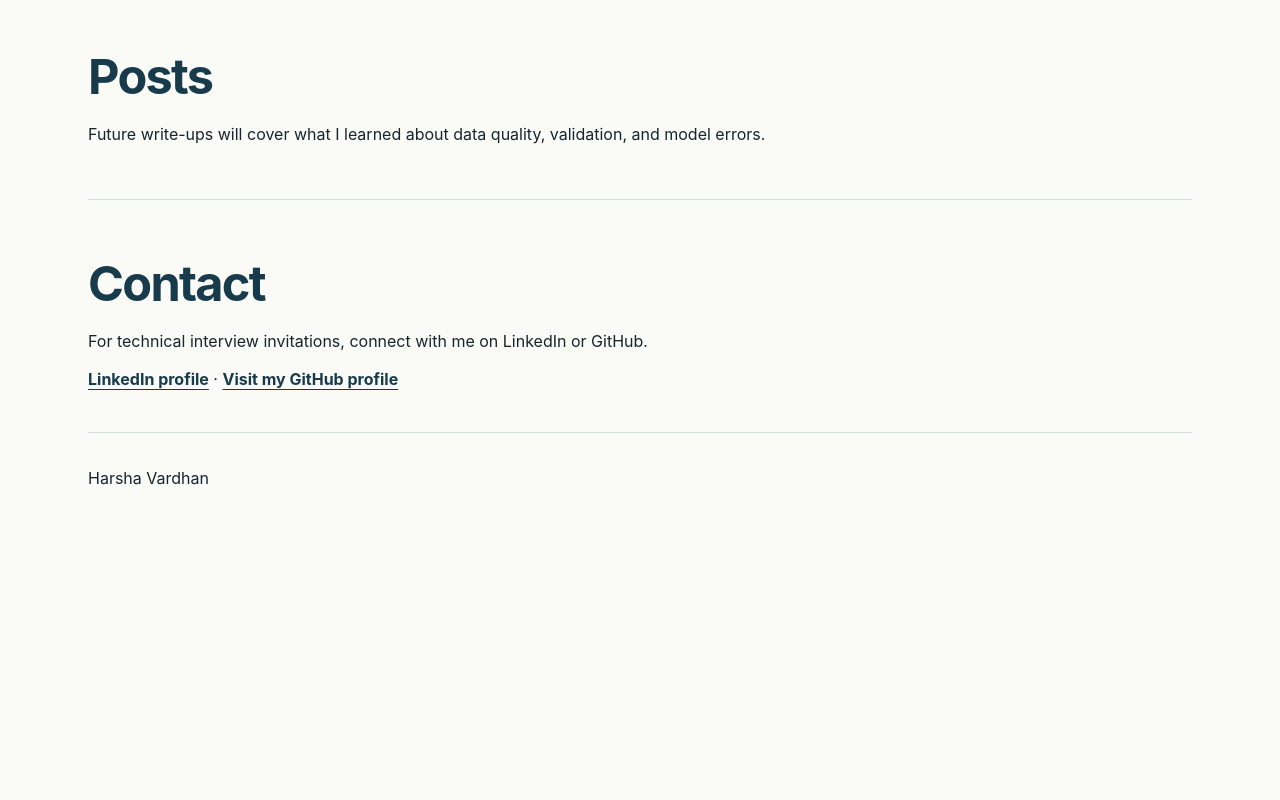
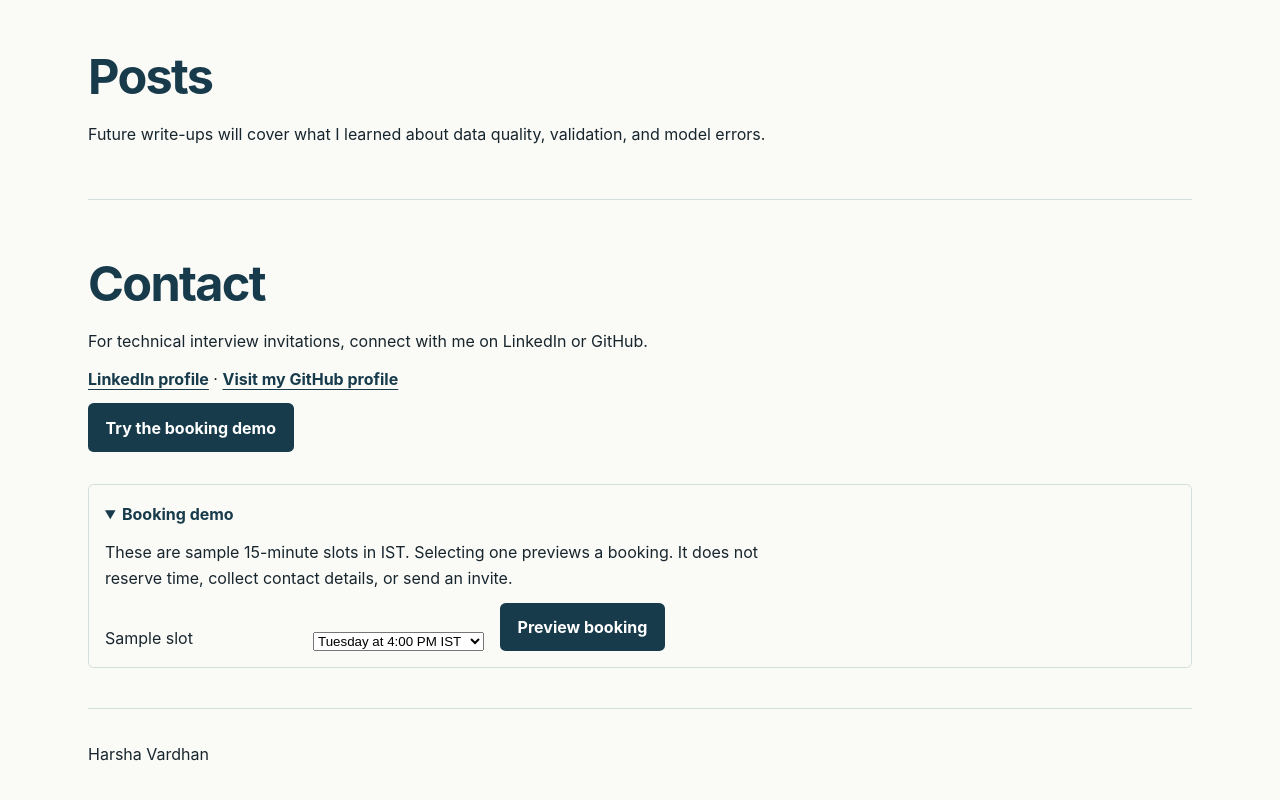
Before and after one commit to mhv-codes/portfolio, a plain HTML site: page index.html in a window 1280 px wide. Shown: the part 2098-2898 px from the top of the page. Before the commit the page ends 2622 px from the top, so only its background shows below. Drawn offline with Linux system fonts and the light colour scheme.

Commit message:
Add demo booking link

```diff
--- a/index.html
+++ b/index.html
@@ -43,7 +43,19 @@
 <section class="wrap info" id="about"><h2>About</h2><p>I’m building my skills in search analytics and applied machine learning. My work focuses on defining what each row represents, checking coverage, and documenting the limits of what the data can tell us.</p></section>
 <section class="wrap info" id="capstone"><h2>Capstone work</h2><p>Which 50 pages should an editor review first? I compared a rule based on prior impressions with logistic regression on the same seven held-out clients. The model surfaced 49 declining pages in its top 50, compared with 46 for the rule. The result applies to this holdout. A later time window is needed to check whether the gain persists.</p><a class="text-link" href="https://github.com/mhv-codes/flyrank-ml-internship/blob/main/work/notebooks/w05_model.ipynb">View the modeling notebook</a></section>
 <section class="wrap info" id="posts"><h2>Posts</h2><p>Future write-ups will cover what I learned about data quality, validation, and model errors.</p></section>
-<section class="wrap info" id="contact"><h2>Contact</h2><p>For technical interview invitations, connect with me on LinkedIn or GitHub.</p><a class="text-link" href="https://www.linkedin.com/in/mallide-harsha-vardhan-6a3b0a320/">LinkedIn profile</a> · <a class="text-link" href="https://github.com/mhv-codes">Visit my GitHub profile</a></section>
+<section class="wrap info" id="contact"><h2>Contact</h2><p>For technical interview invitations, connect with me on LinkedIn or GitHub.</p><a class="text-link" href="https://www.linkedin.com/in/mallide-harsha-vardhan-6a3b0a320/">LinkedIn profile</a> · <a class="text-link" href="https://github.com/mhv-codes">Visit my GitHub profile</a>
+<p><a class="button" href="#booking-demo">Try the booking demo</a></p>
+<details id="booking-demo" open>
+  <summary>Booking demo</summary>
+  <p>These are sample 15-minute slots in IST. Selecting one previews a booking. It does not reserve time, collect contact details, or send an invite.</p>
+  <form onsubmit="event.preventDefault(); this.querySelector('output').textContent = 'Demo only: ' + this.elements.slot.value + ' selected. No booking was made.';">
+    <label for="demo-slot">Sample slot</label>
+    <select id="demo-slot" name="slot"><option>Tuesday at 4:00 PM IST</option><option>Thursday at 5:00 PM IST</option></select>
+    <button type="submit">Preview booking</button>
+    <output aria-live="polite"></output>
+  </form>
+</details>
+</section>
 </main>
 <footer class="wrap"><p>Harsha Vardhan</p></footer>
 </body>
```
